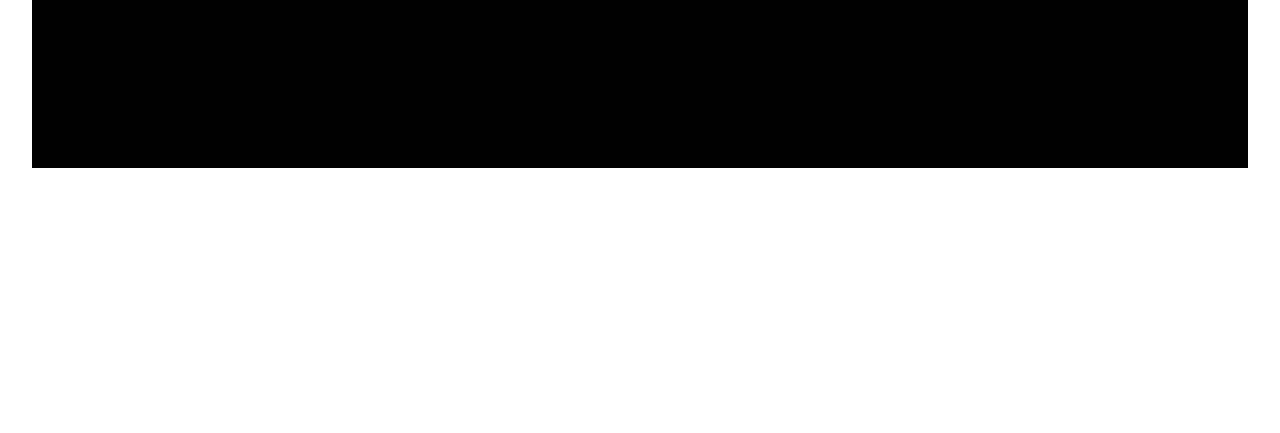
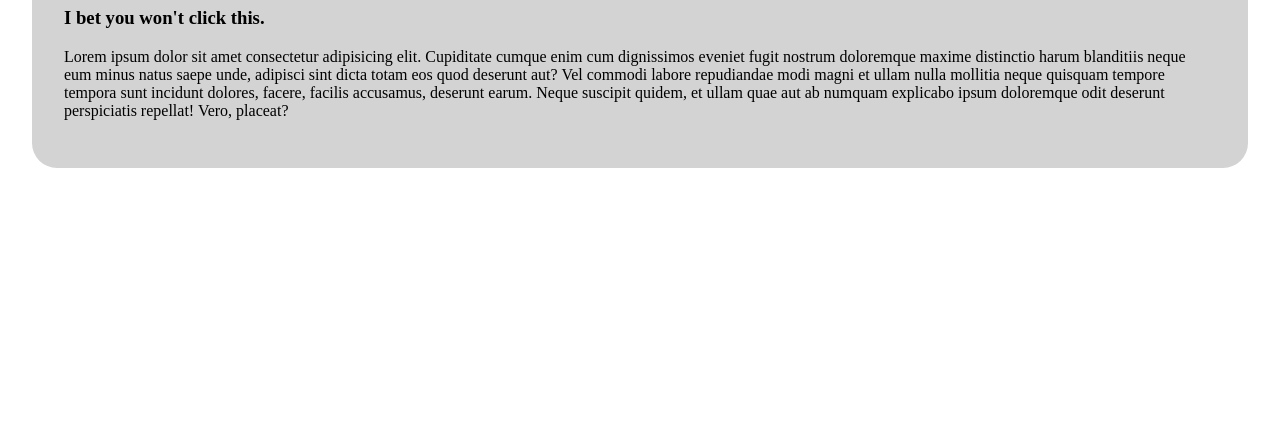
Before and after one commit to jwl0724/Web-Dev-Practice-Site, a plain HTML site: page practice/practice2.html in a window 1280 px wide. Shown: the part 367-800 px from the top of the page. Drawn offline with nearby package versions, Linux system fonts and the light colour scheme.

Commit message:
changed card css

```diff
--- a/styles/practice2style.css
+++ b/styles/practice2style.css
@@ -29,13 +29,15 @@ body {
 }
 
 .card {
-    background-color: black;
     margin: 2em;
     padding: 2em;
+    background-color: lightgray;
+    border-radius: 25px;
 }
 
 #bg-changing-card {
     text-align: center;
+    background-color: black;
 }
 
 #change-bg {
```
